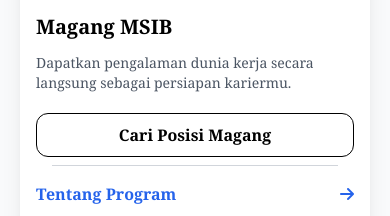
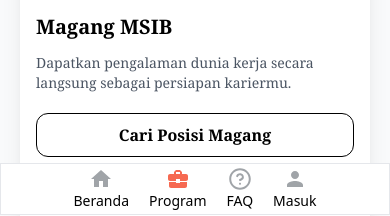
Before and after one commit to whyou19/whyou19, a website: page tailwind-components/index.html in a window 390 px wide. Shown: the part 629-845 px from the top of the page. Drawn offline with Linux system fonts and the light colour scheme.

Commit message:
tambahan

```diff
--- a/tailwind-components/index.html
+++ b/tailwind-components/index.html
@@ -288,5 +288,25 @@
       </div>
       </div>
   </footer>
+  <div class="lg:hidden container h-[52px] bg-white border-[1px] items-center flex justify-center gap-5 fixed bottom-0">
+    <div class="flex items-center flex-col">
+        <svg viewBox="0 0 24 24" height="24" fill="#A0A4A8" stroke=""><path d="M10,20v-6h4v6h5v-8h3L12,3L2,12h3v8H10z"></path></svg>
+        <p class="text-black text-sm">Beranda</p>
+    </div>
+    <div class="flex items-center flex-col">
+        <svg viewBox="0 0 24 24" height="24" fill="#F66951" stroke=""><path d="M10 16V15H3.01L3 19C3 20.11 3.89 21 5 21H19C20.11 21 21 20.11 21 19V15H14V16H10ZM20 7H15.99V5L13.99 3H9.99L7.99 5V7H4C2.9 7 2 7.9 2 9V12C2 13.11 2.89 14 4 14H10V12H14V14H20C21.1 14 22 13.1 22 12V9C22 7.9 21.1 7 20 7ZM14 7H10V5H14V7Z"></path></svg>
+        <p class="text-black text-sm">Program</p>
+    </div>
+    <div class="flex items-center flex-col">
+        <svg viewBox="0 0 41 41" height="24" fill="#A0A4A8" stroke=""><path d="M20.5,38.9c-10.1,0-18.4-8.2-18.4-18.4S10.4,2.1,20.5,2.1s18.4,8.2,18.4,18.4S30.6,38.9,20.5,38.9z M20.5,5.5  c-8.3,0-15,6.7-15,15s6.7,15,15,15s15-6.7,15-15S28.8,5.5,20.5,5.5z"></path><path d="M20.4,23.9c-0.7,0-1.4-0.4-1.6-1.2c-0.3-0.9,0.2-1.8,1.1-2.1c1-0.3,3.8-1.7,3.8-3.4c0-0.8-0.3-1.5-0.8-2.1  c-0.5-0.6-1.2-1-2-1.1c-0.8-0.1-1.6,0-2.2,0.4c-0.7,0.4-1.2,1-1.4,1.8c-0.3,0.9-1.3,1.3-2.2,1c-0.9-0.3-1.3-1.3-1-2.2  c0.5-1.5,1.6-2.7,2.9-3.5c1.4-0.8,3-1.1,4.5-0.8c1.6,0.3,3,1.1,4,2.3c1,1.2,1.6,2.7,1.6,4.3c0,4.4-5.5,6.4-6.2,6.6  C20.7,23.8,20.5,23.9,20.4,23.9z"></path><path d="M20.5,30.5c-0.9,0-1.7-0.8-1.7-1.7s0.7-1.7,1.7-1.7h0c0.9,0,1.7,0.8,1.7,1.7S21.4,30.5,20.5,30.5z"></path></svg>
+        <p class="text-black text-sm">FAQ</p>
+    </div>
+    <div class="flex items-center flex-col">
+        <svg viewBox="0 0 24 24" height="24" fill="#A0A4A8" stroke=""><path d="M12 12C14.21 12 16 10.21 16 8C16 5.79 14.21 4 12 4C9.79 4 8 5.79 8 8C8 10.21 9.79 12 12 12ZM12 14C9.33 14 4 15.34 4 18V20H20V18C20 15.34 14.67 14 12 14Z"></path></svg>
+        <p class="text-black text-sm">Masuk</p>
+    </div>
+</div>
+
+
 </body>
 </html>
```
Also changed, not shown: tailwind-components/style/output.css.
